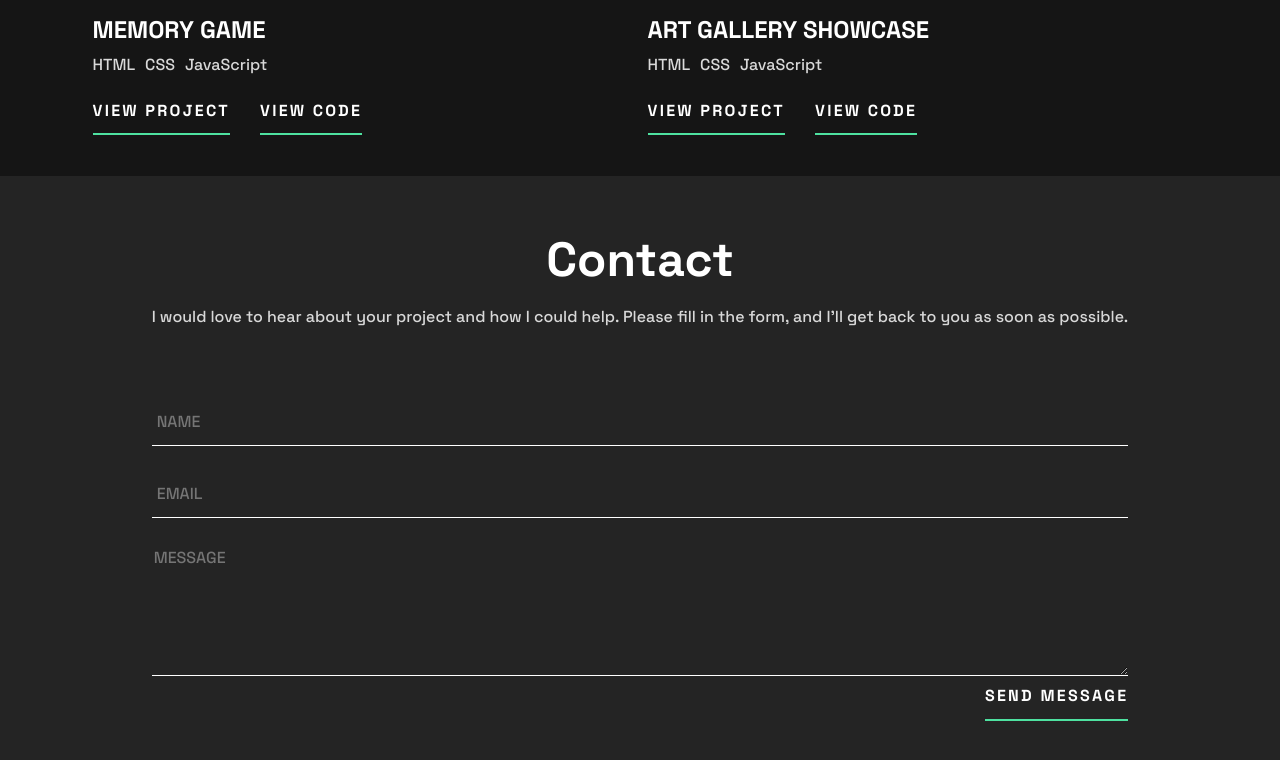
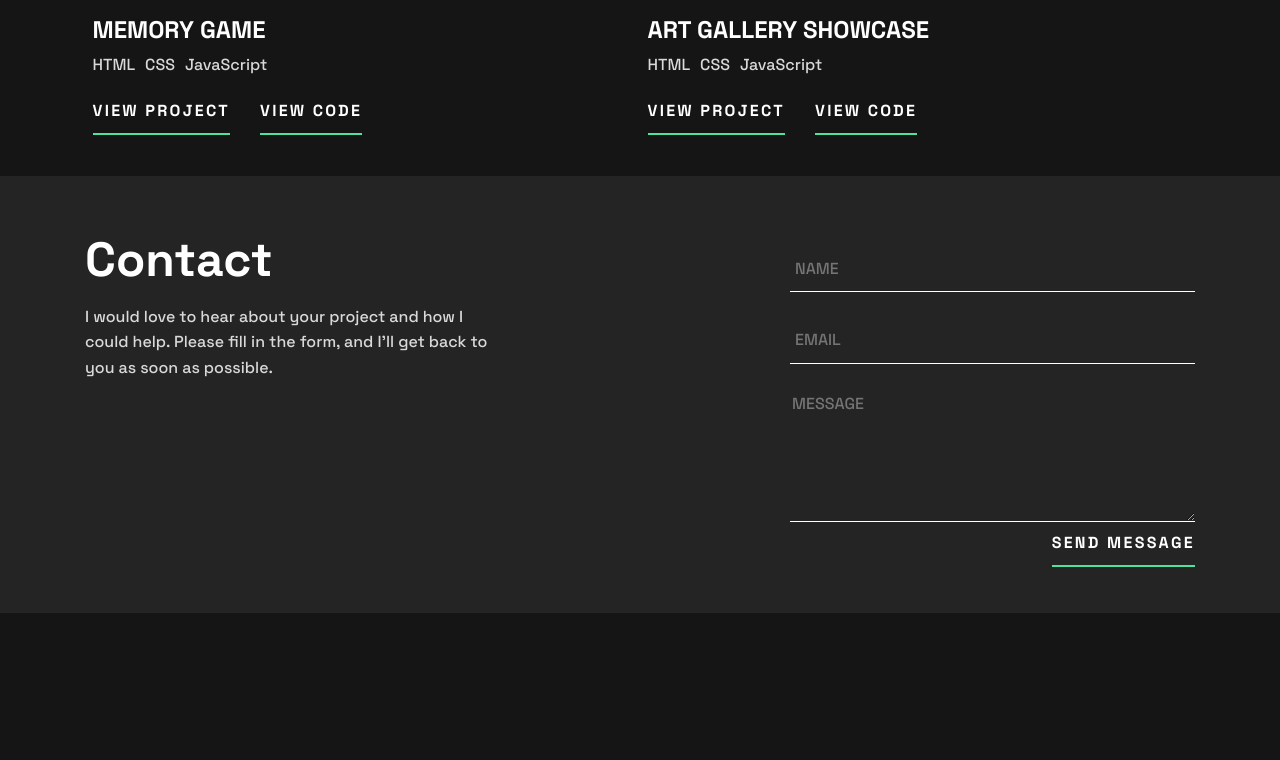
Before and after one commit to cboswel1/single-page-portfolio-demo, a React (Vite) app: page / in a window 1280 px wide. Shown: the part 2888-3648 px from the top of the page. After the commit the page ends 3501 px from the top, so only its background shows below. Built offline with nearby package versions, Linux system fonts and the light colour scheme.

Commit message:
contact for all views

```diff
--- a/src/components/contact/contact.styles.scss
+++ b/src/components/contact/contact.styles.scss
@@ -11,6 +11,7 @@
 
   &__header {
     text-align: center;
+    width: 100%;
 
     &--title {
       margin: 60px 0 20px;
@@ -20,6 +21,7 @@
   &__form {
     position: relative;
     margin: 45px 0;
+    width: 100%;
 
     input {
       color: var(--color-neutral-white);
@@ -71,11 +73,21 @@
 
 @media (min-width: $bp-desktop) {
   .contact {
-    display: flex;
-    flex-direction: row;
+    &__wrapper {
+      min-width: 1110px;
+      display: flex;
+      flex-direction: row;
+    }
 
-    &__wrapper {
-      max-width: 1110px;
+    &__header {
+      text-align: left;
+      width: 50%;
+      padding-right: 150px;
+    }
+
+    &__form {
+      width: 50%;
+      padding-left: 150px;
     }
   }
 }
--- a/src/components/experience/experience.component.jsx
+++ b/src/components/experience/experience.component.jsx
@@ -15,9 +15,8 @@ const Experience = () => {
 
   return (
     <div className="experience">
-
       <div className="experience__wrapper">
-      <img className="experience__bg-rings" src={bgRings} />
+        <img className="experience__bg-rings" src={bgRings} />
         {experience.map((experience) => {
           return (
             <div className="experience__content" key={experience.id}>
```
